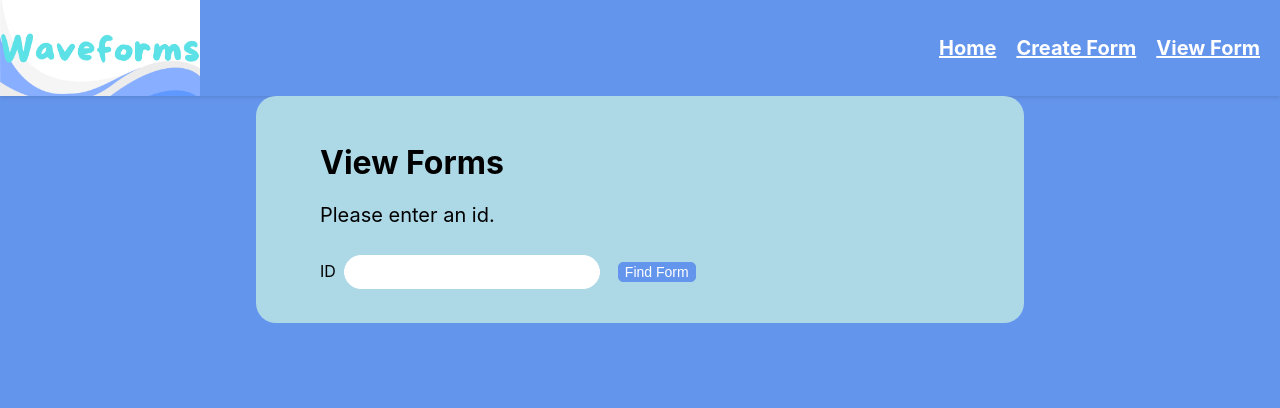
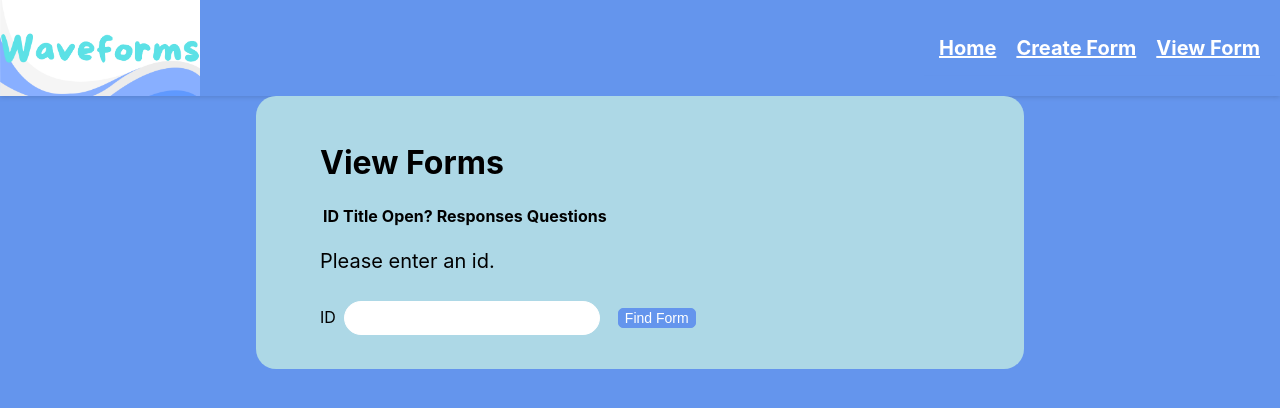
Before and after one commit to elyssagrant/SYSC4806-Group-Project, a React (Create React App) app in the folder src/frontend/: page /viewform in a window 1280 px wide. Shown: the top 408 px of the page. Built offline with nearby package versions, Linux system fonts and the light colour scheme.

Commit message:
feat: render table on view form

```diff
--- a/src/frontend/src/ViewForm.tsx
+++ b/src/frontend/src/ViewForm.tsx
@@ -1,7 +1,8 @@
 import { useEffect, useState } from "react"
 import { getId, viewForm } from "./formEndpoints";
-import { Form, Question } from "./types";
+import { Form, Question, SurveySummary } from "./types";
 import QuestionField from "./surveyComponents/QuestionField";
+import DiscoveryTable from "./otherComponents/DiscoveryTable";
 
 export default function ViewForm() {
     const [id, setId] = useState('');
@@ -11,6 +12,8 @@ export default function ViewForm() {
 
     const [name, setName] = useState("");
     const [questions, setQuestions] = useState<Question[]>([]);
+    const [pageNumber, setPageNumber] = useState(1);
+    const [discoveryData, setDiscoveryData] = useState<SurveySummary[]>([]);
 
     async function getForm() {
         try {
@@ -42,6 +45,13 @@ export default function ViewForm() {
         setId("");
     }
 
+    function tableLoad() {
+
+    }
+
+    function onPageChange(pageNum: number) {
+        setPageNumber(pageNum)
+    }
 
     useEffect(() => {
         // If the user has created a form previously and saved
@@ -73,6 +83,8 @@ export default function ViewForm() {
         ) : (
             <div className="formNameContainer">
                 <h1>View Forms</h1>
+                <DiscoveryTable pageSize={10} onLoad={tableLoad} onPageChange={onPageChange} data={discoveryData} ></DiscoveryTable>
+
                 <p className="questionNumber">Please enter an id.</p>
                 <label>
                     ID
--- a/src/frontend/src/otherComponents/DiscoveryRow.tsx
+++ b/src/frontend/src/otherComponents/DiscoveryRow.tsx
@@ -4,7 +4,7 @@ interface DiscoveryRowProps {
     data: SurveySummary
 }
 
-export default function DiscoveryRow({ data }:DiscoveryRowProps) {
+export default function DiscoveryRow({ data }: DiscoveryRowProps) {
     return (
         <tr>
             <td>{data.id}</td>
```
